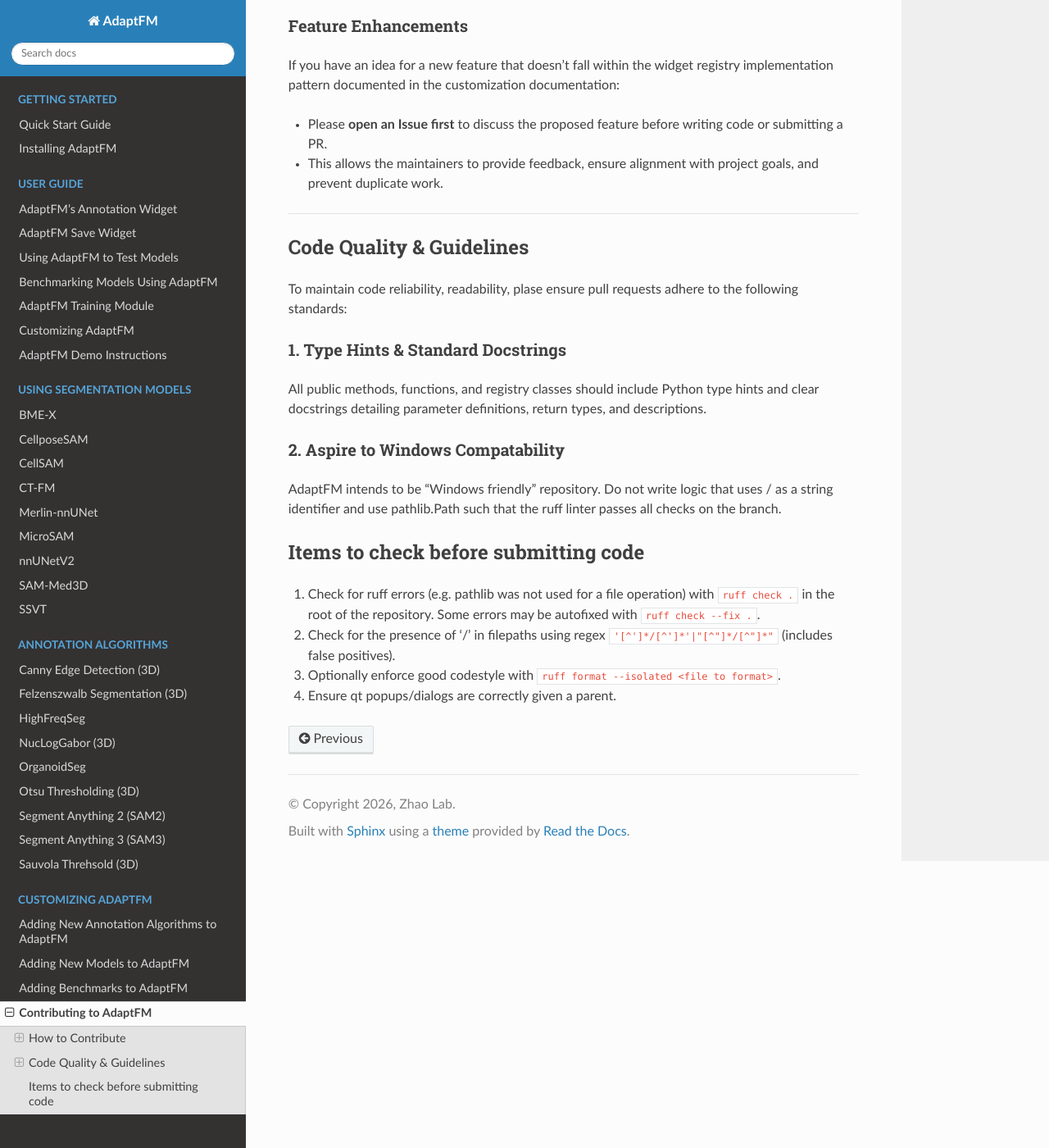
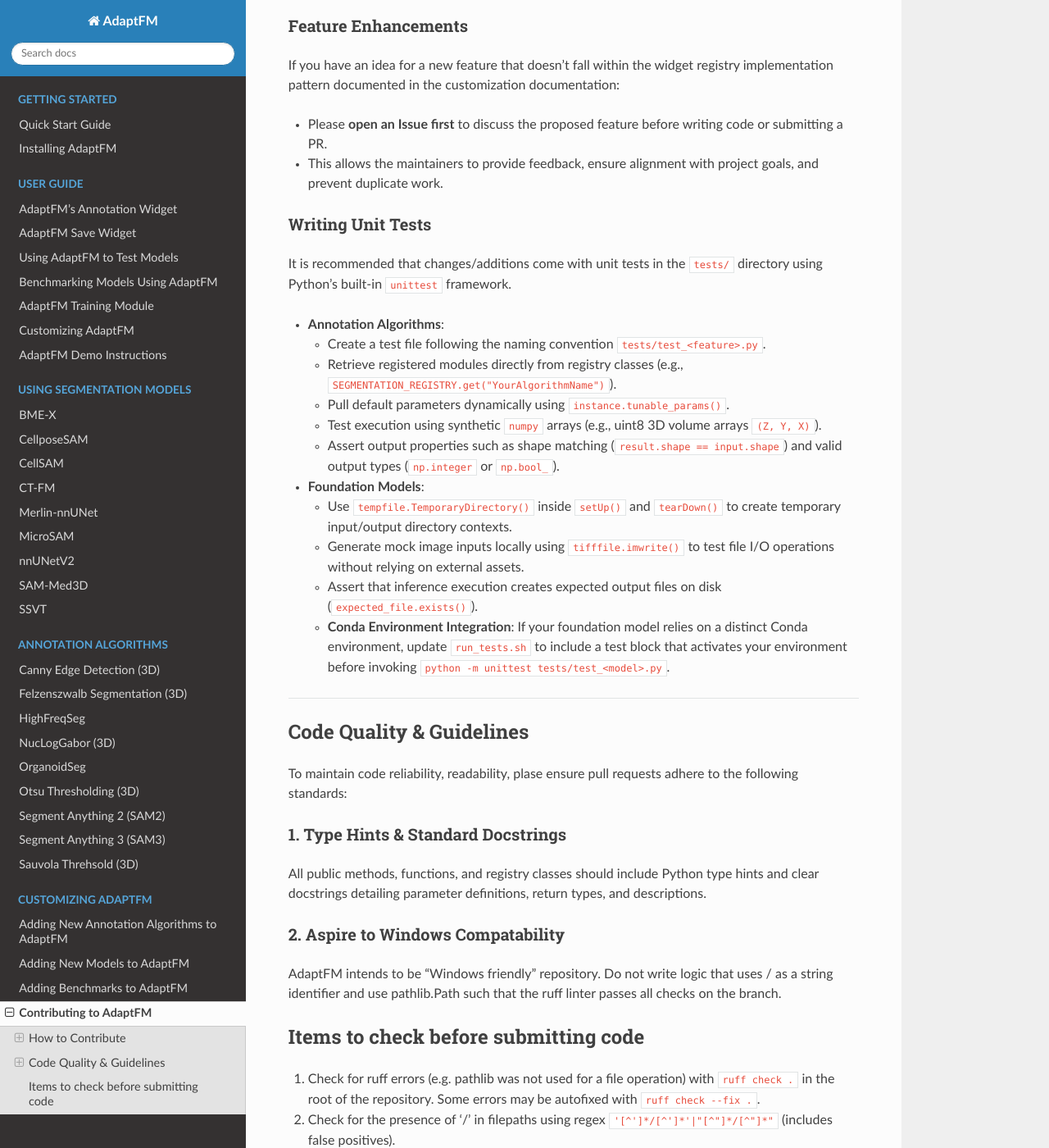
Before and after one commit to Zhao-Lab-UW-DHO/AdaptFM, a Sphinx documentation site: the page built from docs/customizing-adaptfm/contributing.md, in a window 1280 px wide and 1400 px high, scrolled down 731 px. Shown: the whole window at 82% size. Built offline with Sphinx 7.4.7 and the Read the Docs theme 3.1.0, drawn with Linux system fonts in a browser that asks for light colours.

Commit message:
Add testing block to contrib docs

```diff
--- a/docs/customizing-adaptfm/contributing.md
+++ b/docs/customizing-adaptfm/contributing.md
@@ -26,6 +26,22 @@ If you have an idea for a new feature that doesn't fall within the widget regist
 * Please **open an Issue first** to discuss the proposed feature before writing code or submitting a PR.
 * This allows the maintainers to provide feedback, ensure alignment with project goals, and prevent duplicate work.
 
+### Writing Unit Tests
+It is recommended that changes/additions come with unit tests in the `tests/` directory using Python's built-in `unittest` framework.
+
+* **Annotation Algorithms**:
+  * Create a test file following the naming convention `tests/test_<feature>.py`.
+  * Retrieve registered modules directly from registry classes (e.g., `SEGMENTATION_REGISTRY.get("YourAlgorithmName")`).
+  * Pull default parameters dynamically using `instance.tunable_params()`.
+  * Test execution using synthetic `numpy` arrays (e.g., uint8 3D volume arrays `(Z, Y, X)`).
+  * Assert output properties such as shape matching (`result.shape == input.shape`) and valid output types (`np.integer` or `np.bool_`).
+
+* **Foundation Models**:
+  * Use `tempfile.TemporaryDirectory()` inside `setUp()` and `tearDown()` to create temporary input/output directory contexts.
+  * Generate mock image inputs locally using `tifffile.imwrite()` to test file I/O operations without relying on external assets.
+  * Assert that inference execution creates expected output files on disk (`expected_file.exists()`).
+  * **Conda Environment Integration**: If your foundation model relies on a distinct Conda environment, update `run_tests.sh` to include a test block that activates your environment before invoking `python -m unittest tests/test_<model>.py`.
+
 ---
 
 ## Code Quality & Guidelines
```
